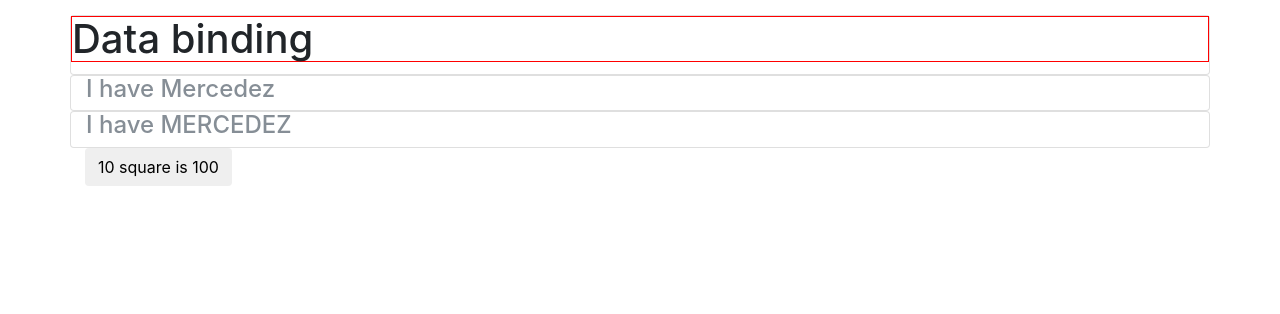
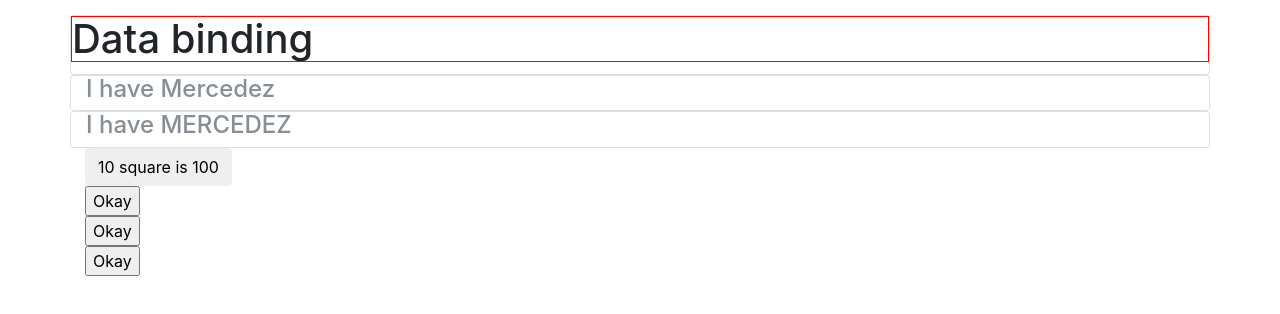
Before and after one commit to CodeKul/Angular-6-8-evening-daily-ns-17-aug-17, an Angular app: page / in a window 1280 px wide. Shown: the top 314 px of the page. Built offline with nearby package versions, Linux system fonts and the light colour scheme.

Commit message:
databinding : property binding

```diff
--- a/src/app/databinding/databinding.component.html
+++ b/src/app/databinding/databinding.component.html
@@ -18,3 +18,18 @@
     <button class="btn"> 10 square is {{ 10 * 10 }}</button>
   </div>
 </div>
+<div class="row">
+  <div class="col-md-12">
+    <input type="{{ipTyp}}" value="Okay">
+  </div>
+</div>
+<div class="row">
+  <div class="col-md-12">
+    <input [type]="ipTyp" value="Okay">
+  </div>
+</div>
+<div class="row">
+  <div class="col-md-12">
+    <input [type]="'button'" value="Okay">
+  </div>
+</div>
--- a/src/app/databinding/databinding.component.ts
+++ b/src/app/databinding/databinding.component.ts
@@ -8,6 +8,8 @@ import { Component, OnInit } from '@angular/core';
 export class DatabindingComponent implements OnInit {
 
   carNm: string;
+  ipTyp = 'button';
+
   constructor() {
     this.carNm = 'Mercedez';
   }
```
